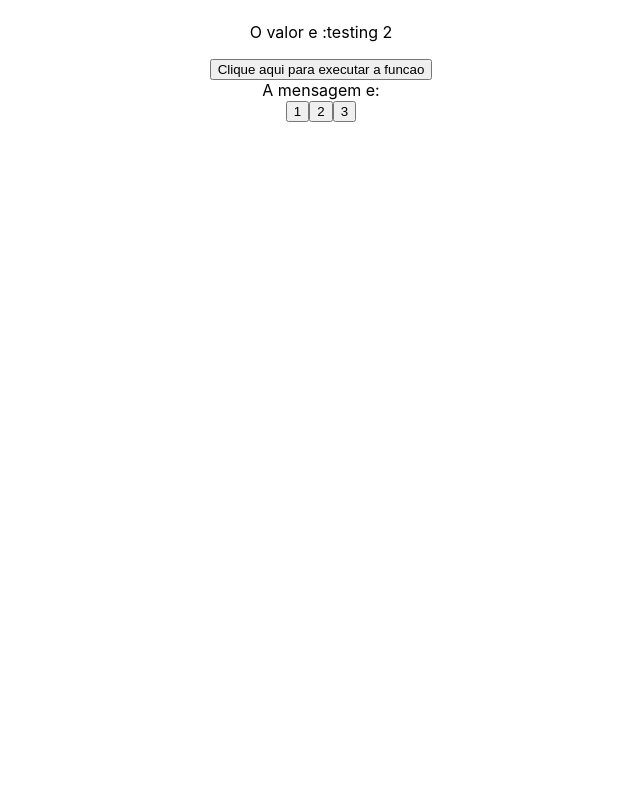
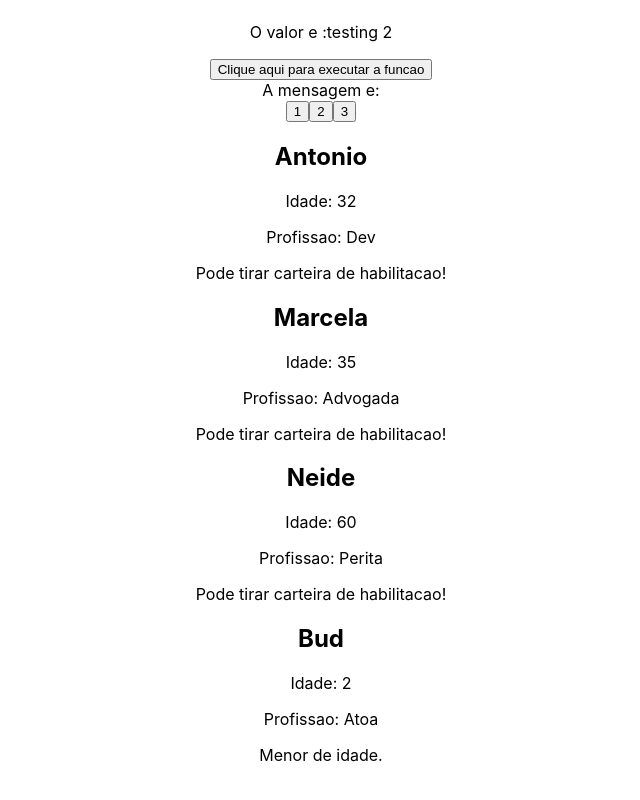
Before and after one commit to antoniolvitall/avancando-no-react, a React (Create React App) app in the folder avancando/: page / in a window 1280 px wide. Shown: the part 3705-4505 px from the top of the page, without its empty margins (319-959 px from the left). Before the commit the page ends 4327 px from the top, so only its background shows below. Built offline with nearby package versions, Linux system fonts and the light colour scheme.

Commit message:
desafio array

```diff
--- a/avancando/src/App.js
+++ b/avancando/src/App.js
@@ -12,6 +12,7 @@ import Container from './components/Container';
 import ExecuteFunction from './components/ExecuteFunction';
 import Message from './components/Message';
 import ChangeMessageState from './components/ChangeMessageState';
+import UserDetails from './components/UserDetails';
 
 
 function App() {
@@ -31,6 +32,13 @@ const cars = [
   const handleMessage = (msg) => {
     setMessage(msg);
   };
+
+  const users = [
+    {id: 1, name: "Antonio", job: "Dev", age: 32},
+    {id: 2, name: "Marcela", job: "Advogada", age: 35},
+    {id: 3, name: "Neide", job: "Perita", age: 60},
+    {id: 4, name: "Bud", job: "Atoa", age: 2},
+  ]
 
   return (
     <div className="App">
@@ -71,6 +79,16 @@ const cars = [
       {/* state lift */}
       <Message msg={message}/>
       <ChangeMessageState handleMessage={handleMessage} />
+      {/* Desafio */}
+      {users.map((user) => (
+        <UserDetails
+        key={user.id}
+        name={user.name}
+        job={user.job}
+        age={user.age}
+         />
+      ))}
+
     </div>
   );
 };
--- /dev/null
+++ b/avancando/src/components/UserDetails.js
@@ -0,0 +1,15 @@
+const UserDetails = ({name, age, job}) => {
+  return (
+    <div>
+        <h2>{name}</h2>
+        <p>Idade: {age}</p>
+        <p>Profissao: {job}</p>
+        {age >= 18 ? (<p>Pode tirar carteira de habilitacao!</p>
+        ) : (
+            <p>Menor de idade.</p>
+        )}
+    </div>
+  );
+};
+
+export default UserDetails;
```
